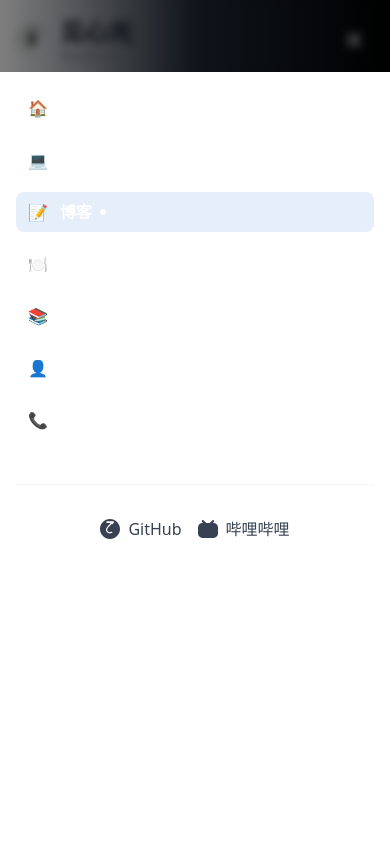
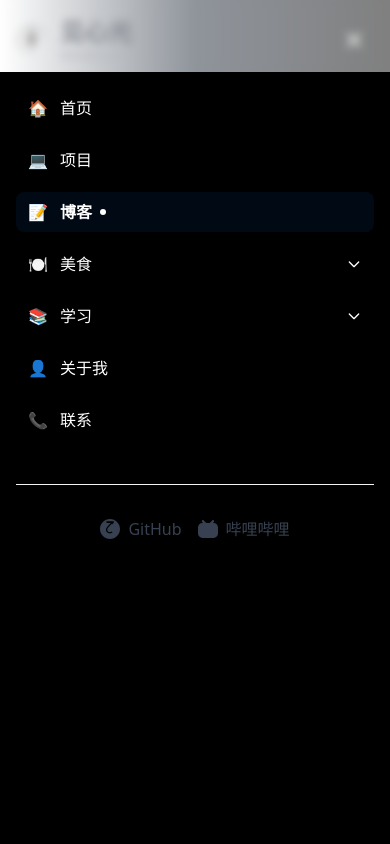
Before and after one commit to lt-one/MindBreak, a React (Vite) app: page /blog in a window 390 px wide. Both pictures are taken after a click on the button "打开菜单". Shown: the top 844 px of the page. Built offline with nearby package versions, Linux system fonts and the light colour scheme.

Commit message:
修改底部联系卡片

```diff
--- a/src/components/layout/header.tsx
+++ b/src/components/layout/header.tsx
@@ -1,5 +1,5 @@
 import React, { useState, useEffect } from 'react';
-import { Link, useLocation } from 'react-router-dom';
+import { Link} from 'react-router-dom';
 import Navigation from './navigation';
 import MindBreakIcon from '../../Logo/MindBreakIcon';
 
@@ -7,24 +7,24 @@ interface HeaderProps {
   onNavigate?: (path: string) => void;
 }
 
-// 面包屑导航路径映射
-const pathMap: Record<string, string> = {
-  '/': '首页',
-  '/projects': '项目',
-  '/blog': '博客',
-  '/food-finder': '美食探索',
-  '/food-atlas': '食物图鉴',
-  '/english-training': '英语学习',
-  '/chinese-philosophy': '中国哲学',
-  '/quotes': '智慧语录',
-  '/about': '关于我',
-  '/contact': '联系'
-};
+// // 面包屑导航路径映射
+// const pathMap: Record<string, string> = {
+//   '/': '首页',
+//   '/projects': '项目',
+//   '/blog': '博客',
+//   '/food-finder': '美食探索',
+//   '/food-atlas': '食物图鉴',
+//   '/english-training': '英语学习',
+//   '/chinese-philosophy': '中国哲学',
+//   '/quotes': '智慧语录',
+//   '/about': '关于我',
+//   '/contact': '联系'
+// };
 
 const Header: React.FC<HeaderProps> = () => {
   const [isScrolled, setIsScrolled] = useState(false);
   const [isMobileMenuOpen, setIsMobileMenuOpen] = useState(false);
-  const location = useLocation();
+  // const location = useLocation();
 
   // 监听滚动事件
   useEffect(() => {
@@ -52,10 +52,10 @@ const Header: React.FC<HeaderProps> = () => {
   const toggleMenu = () => setIsMobileMenuOpen(!isMobileMenuOpen);
   const closeMenu = () => setIsMobileMenuOpen(false);
 
-  // 生成面包屑路径 - 移除此功能，但保留函数以防未来需要
-  const generateBreadcrumb = () => {
-    return null; // 不再生成面包屑导航
-  };
+  // // 生成面包屑路径 - 移除此功能，但保留函数以防未来需要
+  // const generateBreadcrumb = () => {
+  //   return null; // 不再生成面包屑导航
+  // };
 
   return (
     <header
@@ -103,12 +103,10 @@ const Header: React.FC<HeaderProps> = () => {
         </button>
       </div>
 
-      {/* 面包屑导航 - 已移除 */}
-
       {/* Mobile Navigation Overlay */}
       {isMobileMenuOpen && (
         <div
-          className="fixed inset-0 bg-black/50 backdrop-blur-sm z-40 md:hidden"
+          className="fixed inset-0 bg-white/50 backdrop-blur-sm z-40 md:hidden"
           onClick={closeMenu}
           aria-hidden="true"
         />
@@ -116,7 +114,7 @@ const Header: React.FC<HeaderProps> = () => {
 
       {/* Mobile Navigation */}
       <div
-        className={`md:hidden fixed left-0 right-0 top-[calc(var(--header-height,72px))] bottom-0 z-40 overflow-auto bg-white transform transition-transform duration-300 ease-in-out ${
+        className={`md:hidden fixed left-0 right-0 top-[calc(var(--header-height,72px))] bottom-0 z-40 overflow-auto bg-black transform transition-transform duration-300 ease-in-out ${
           isMobileMenuOpen ? 'translate-x-0' : 'translate-x-full'
         }`}
         style={{
--- a/src/pages/Blog.tsx
+++ b/src/pages/Blog.tsx
@@ -1,5 +1,5 @@
 import React, { useState, useEffect } from 'react';
-import { useNavigate, Link } from 'react-router-dom';
+import { useNavigate} from 'react-router-dom';
 
 // 定义博客文章类型
 interface BlogPost {
```
Also changed, not shown: src/Logo/MindBreakIcon.tsx (line endings or trailing spaces).
